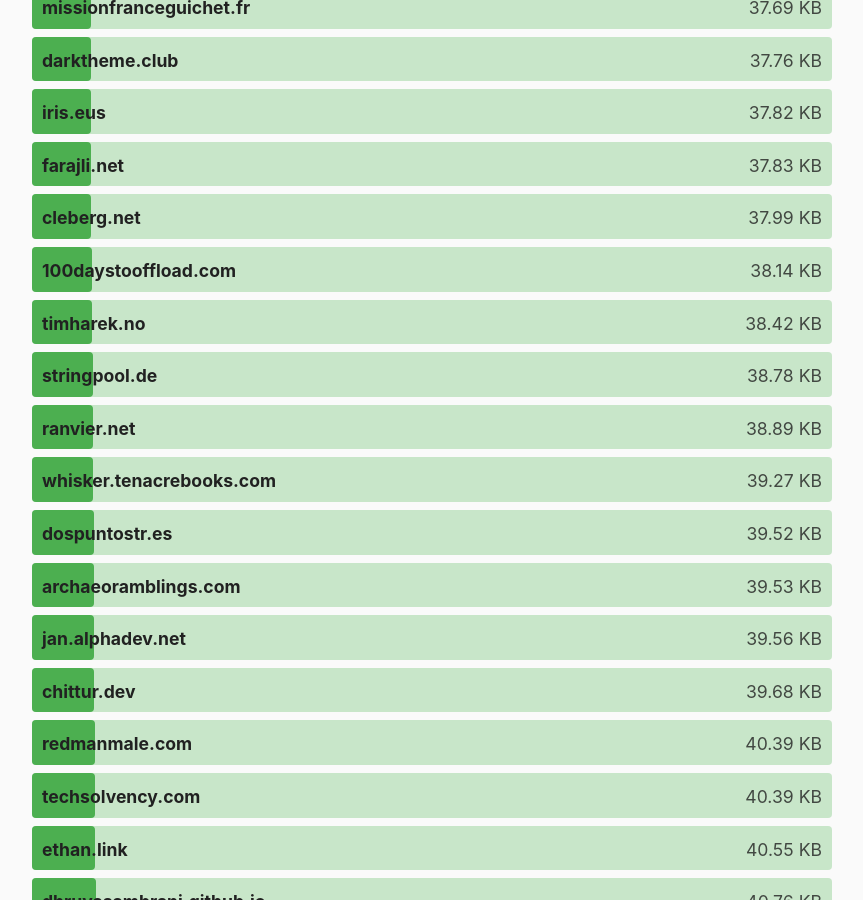
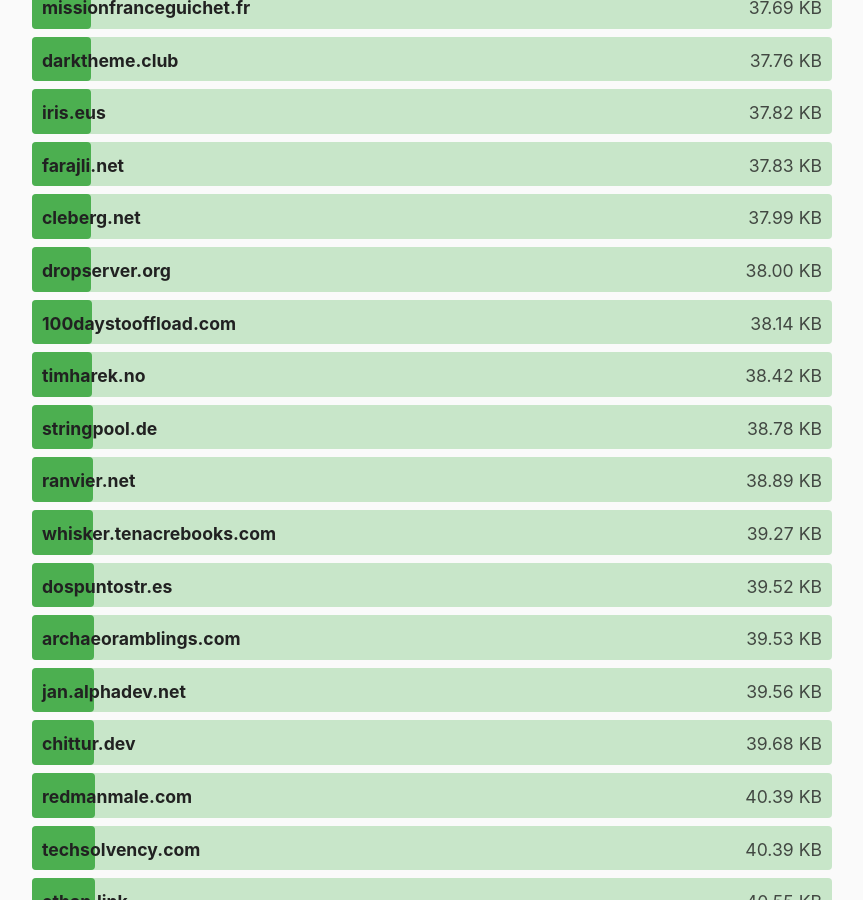
Before and after one commit to kevquirk/512kb.club, a Jekyll site: the page built from index.md, in a window 1280 px wide and 900 px high, scrolled down 12736 px. Shown: the whole window, without its empty margins (208-1071 px from the left). Built offline with Jekyll 4.4.1, drawn with Linux system fonts in a browser that asks for light colours.

Commit message:
Add dropserver.org to sites.yml
https://radar.cloudflare.com/scan/0ade92f1-ee9e-4f82-90d3-d104ddcb334b/summary

```diff
--- a/_data/sites.yml
+++ b/_data/sites.yml
@@ -4342,3 +4342,8 @@
   url: https://zwieratko.sk/
   size: 30.94
   last_checked: 2025-08-30
+
+- domain: dropserver.org
+  url: https://dropserver.org/
+  size: 38.00
+  last_checked: 2025-11-05
```
